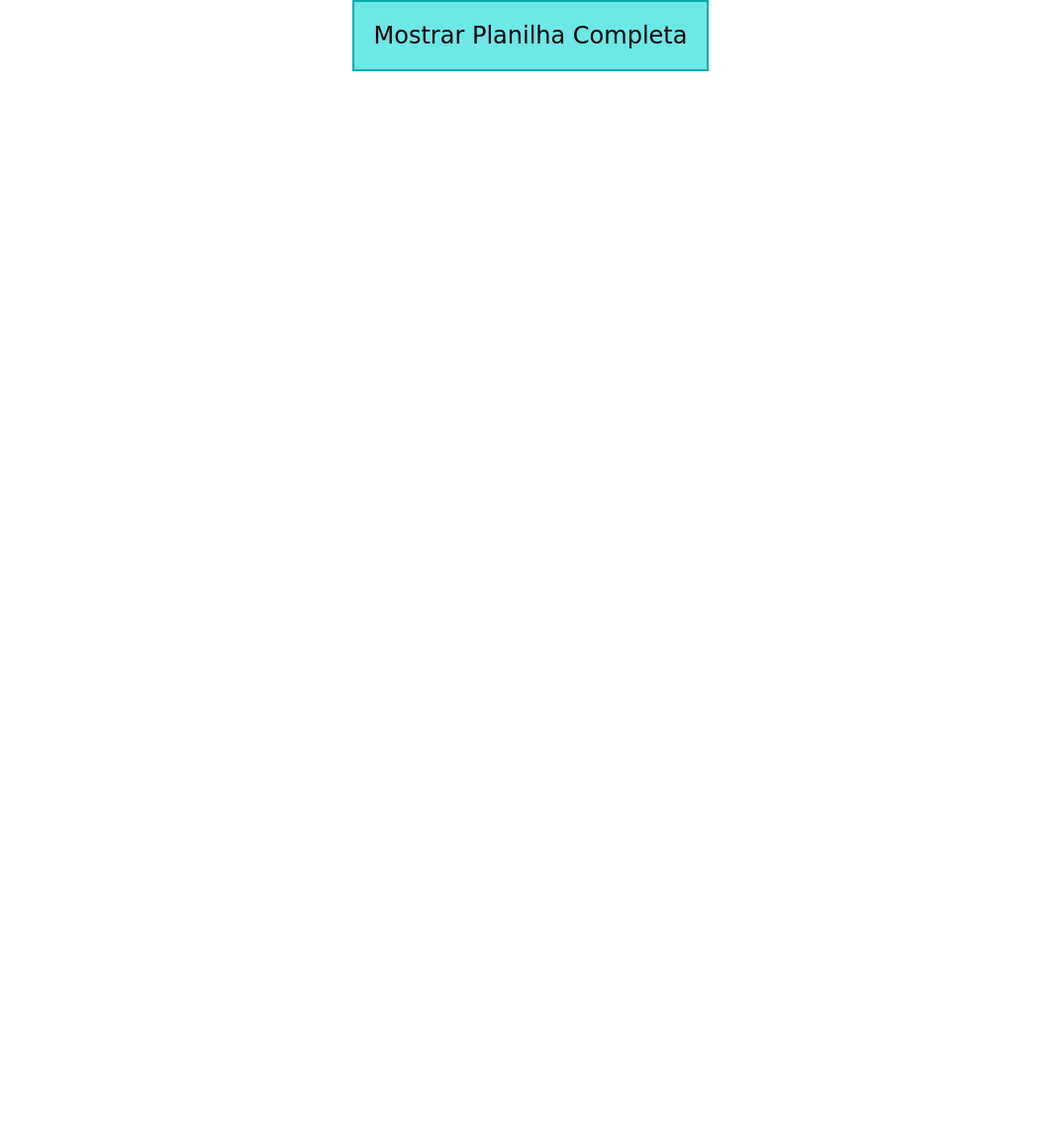
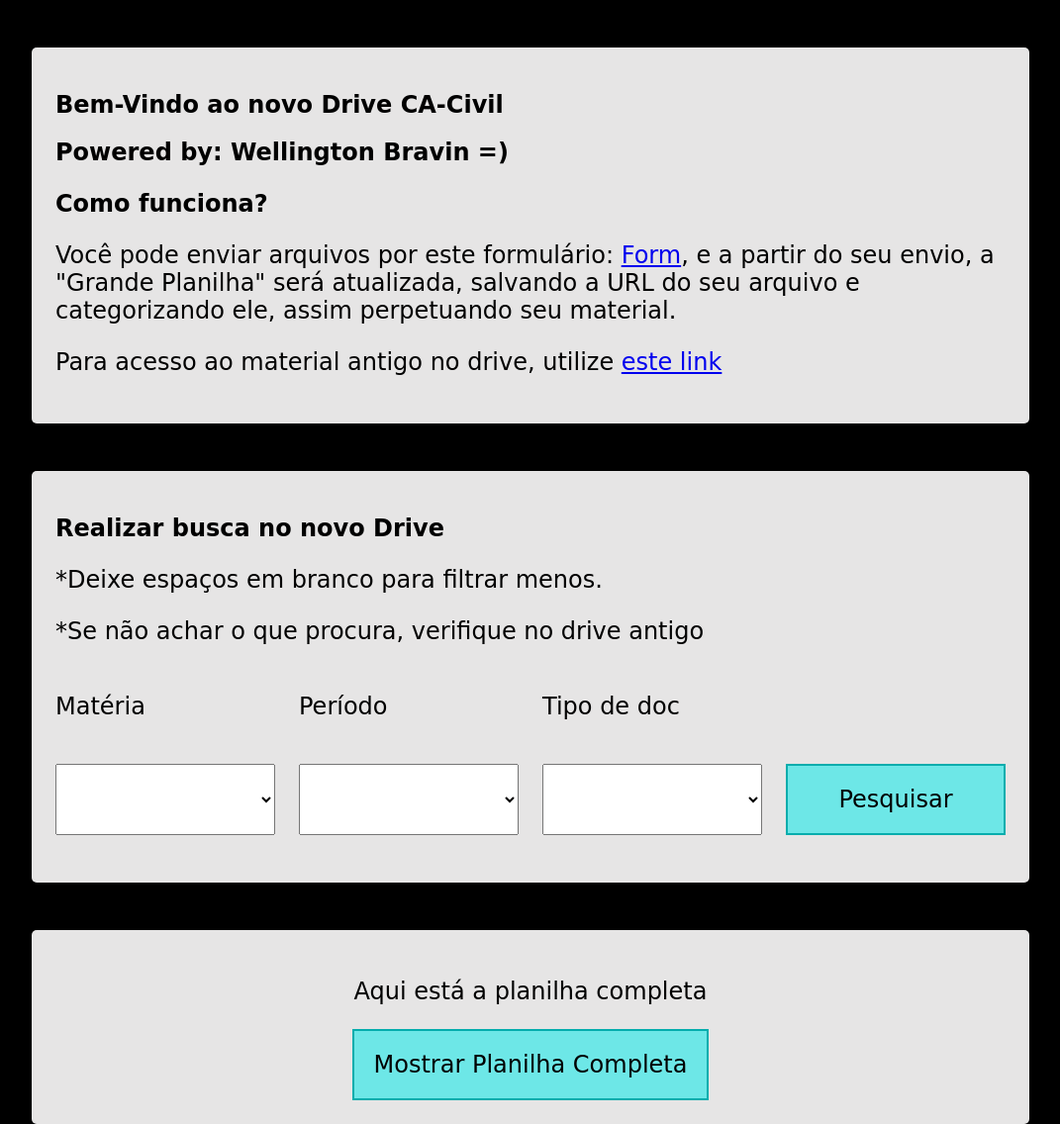
Before and after one commit to wellbrez/DriveCA, a plain HTML site: page index.html in a window 1280 px wide. Shown: the whole page at 99% size, without its empty margins (104-1175 px from the left). Before the commit the page ends 800 px from the top, so only its background shows below. Drawn offline with Linux system fonts and the light colour scheme; no server answers.

Commit message:
novo Drive

```diff
--- a/index.html
+++ b/index.html
@@ -5,9 +5,38 @@
     <meta charset="UTF-8">
     <meta http-equiv="X-UA-Compatible" content="IE=edge">
     <meta name="viewport" content="width=device-width, initial-scale=1.0">
-    <title>Document</title>
+    <title>Drive CA Civil</title>
 </head>
 <body>
+    <section id="info">
+        <h1>Bem-Vindo ao novo Drive CA-Civil</h1>
+        <h2>Powered by: Wellington Bravin =)</h2>
+
+        <h3>Como funciona?</h3>
+        <p>Você pode enviar arquivos por este formulário:
+    <a href="https://docs.google.com/forms/d/1m4VtEwWxGKSE4Ms9ZHLWCqI3AXvew-p1AvdckTEkoe0/edit?usp=sharing">
+    Form</a>, e a partir do seu envio, a "Grande Planilha" será atualizada, salvando a URL do seu arquivo e categorizando ele, assim perpetuando seu material.</p>
+    <p>Para acesso ao material antigo no drive, utilize <a href="https://bit.ly/Drive-CA">este link</a></p>
+    </section>
+    <section id=Busca>
+        <h2>Realizar busca no novo Drive</h2>
+        <p>*Deixe espaços em branco para filtrar menos.</p>
+        <p>*Se não achar o que procura, verifique no drive antigo</p>
+        <div id=barrafiltro>
+            <p>Matéria</p>
+            <p>Período</p>
+            <p>Tipo de doc</p>
+            <p></p>
+        <select name="materia" id="materia">Matéria</select>
+        <select name="periodo" id="periodo">Matéria</select>
+        <select name="tipodedoc" id="tipodedoc">Matéria</select>
+
+        <button id=pesquisar>Pesquisar</button>
+    </div>
+    </section>
+
+    <section id="planilhaCompleta">
+        <p>Aqui está a planilha completa</p>
     <button onclick=togglePlanilha()>Mostrar Planilha Completa</button>
     <table id=planilhaTable class="hidden">
         <tbody id="planilha">
@@ -20,6 +49,7 @@
         </tr>
       </tbody>
     </table>
+</section>
 
     <script src="index.js"></script>
     <script src="funcoesPlanilha.js"></script>
--- a/style.css
+++ b/style.css
@@ -1,6 +1,28 @@
 *{
     font-family:cursive;
     font-size:x-large;
+}
+#barrafiltro
+{
+    display:grid;
+    grid-template-columns:1fr 1fr 1fr 1fr;
+    grid-template-rows:3em 3em;
+    grid-gap:1em;
+    margin-bottom:1em;
+
+}
+section
+{
+    background-color:rgb(230, 229, 229);
+    padding:1em;
+    border-radius:5px;
+    width:40em;
+    margin-top:2em;
+}
+#planilhaCompleta
+{
+    text-align:center;
+    align-items:center;
 }
 body{
     margin:0 auto;
@@ -9,16 +31,18 @@ body{
     width: 100%;
     height:100%;
     overflow:auto;
+    background:black;
 
 }
 table
 {
-    max-width:90%;
+    margin-top:40px;
+    max-width:100%;
     border-collapse:collapse;
     max-height:100%;
     transition:max-height 2s;
-    color:white;
-    background-color:brown;
+    color:rgb(37, 37, 37);
+    background-color:white;
     border-radius:20px;
     outline:none;
 
@@ -31,9 +55,9 @@ td,th
     width:20%;
     height:100px;
     overflow:auto;
-    outline:1px solid white;
+    outline:1px solid rgb(37, 37, 37);
     border-radius:5px;
-    background-color:rgb(189, 50, 50);
+    background-color:rgb(230, 229, 229);
 
 }
 td a
@@ -47,6 +71,7 @@ td a
 th
 {
     background-color:gray;
+    color:white;
 }
 .hidden
 {
```
